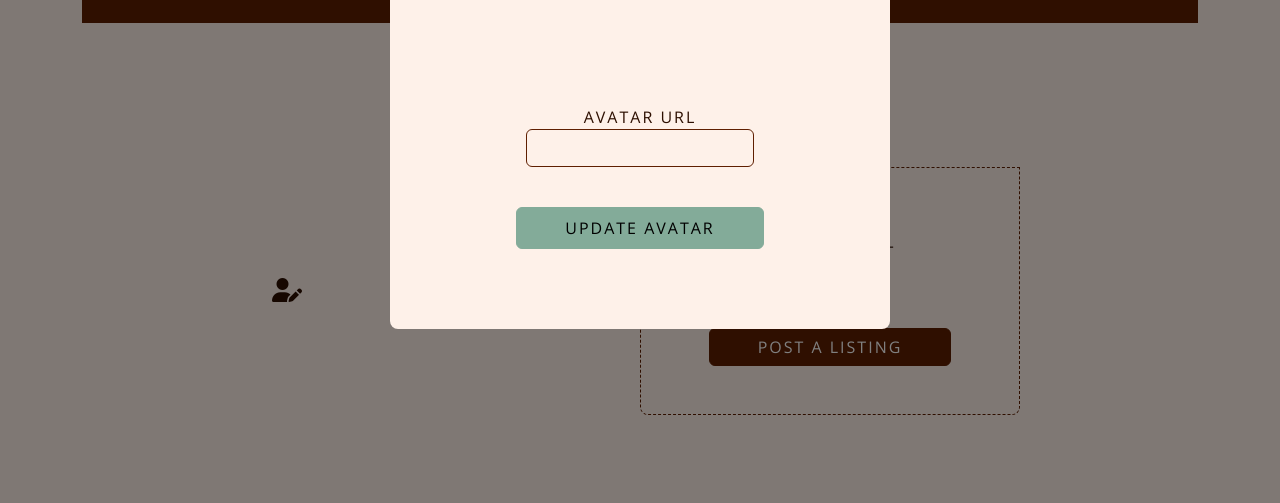
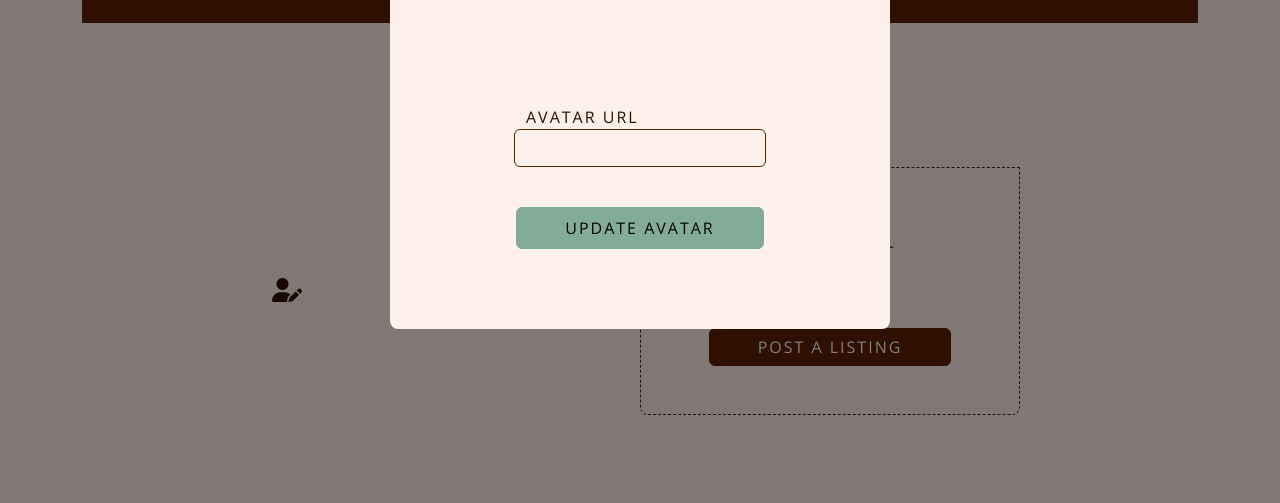
Before and after one commit to Sirvau/Semester-Project-2, a website with bundled scripts: page profile/index.html in a window 1280 px wide. Both pictures are taken after a click on the link 287 px from the left and 588 px from the top of the page. Shown: the part 297-800 px from the top of the page. Built offline with nearby package versions, Linux system fonts and the light colour scheme; a web font is replaced by a local one.

Commit message:
Fixed form label on avatar modal

```diff
--- a/profile/index.html
+++ b/profile/index.html
@@ -528,7 +528,9 @@
                     method="PUT"
                     class="container needs-validation"
                   >
-                    <div class="form-group row my-1">
+                    <div
+                      class="form-group row my-1 justify-content-center mx-5 px-4"
+                    >
                       <div class="d-flex justify-content-center align-center">
                         <div
                           id="edit-avatar-modal-img-container"
@@ -537,16 +539,18 @@
                       </div>
 
                       <div
-                        class="d-flex justify-content-center align-center mt-4"
+                        class="d-flex justify-content-center align-center mt-4 row"
                       >
-                        <label for="listing-url" class="text-formatting"
+                        <label
+                          for="listing-url"
+                          class="text-formatting text-start"
                           >Avatar Url
-                          <input
-                            type="url"
-                            name="avatar"
-                            class="form-control bg-primary mb-3"
-                          />
                         </label>
+                        <input
+                          type="url"
+                          name="avatar"
+                          class="form-control bg-primary mb-3"
+                        />
                       </div>
                     </div>
                     <div
@@ -621,7 +625,9 @@
                     class="container needs-validation"
                     novalidate
                   >
-                    <div class="form-group mx-5 px-4 my-3">
+                    <div
+                      class="form-group mx-5 px-4 my-3 text-start justify-content-center"
+                    >
                       <div
                         class="d-flex justify-content-center align-center row"
                       >
```
